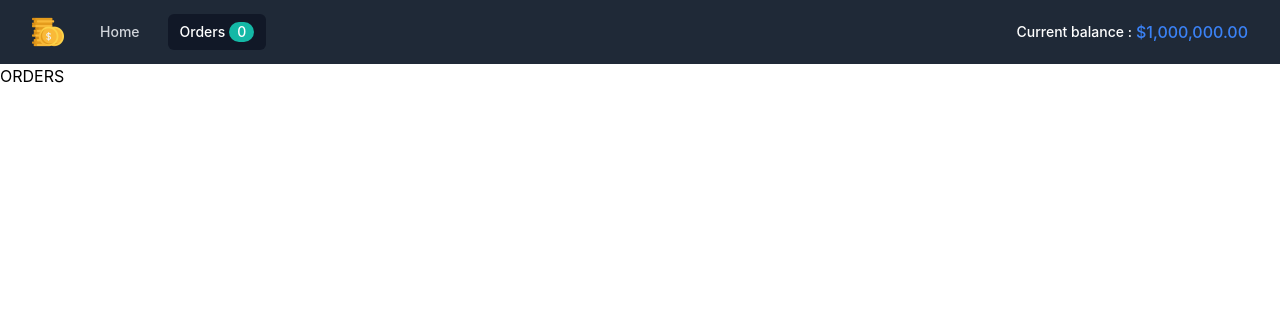
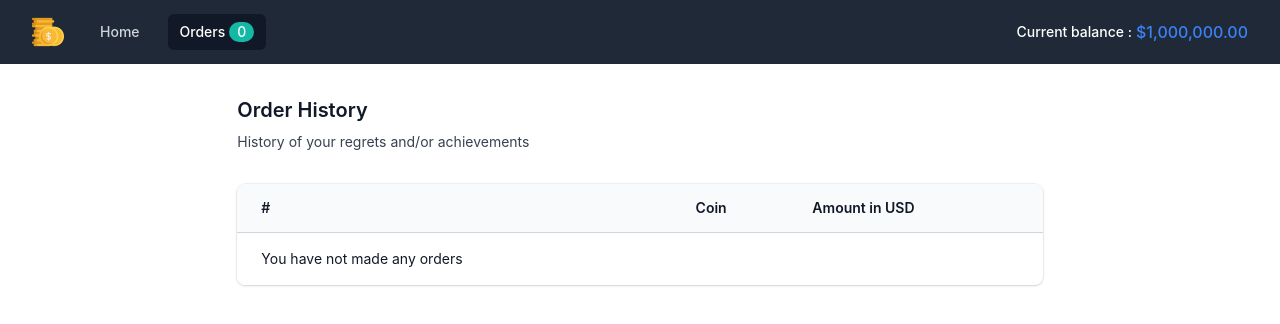
Before and after one commit to adrianchincm/buy-coins, a React (Create React App) app: page /orders in a window 1280 px wide. Shown: the top 324 px of the page. Built offline with nearby package versions, Linux system fonts and the light colour scheme.

Commit message:
finish orders page

```diff
--- a/src/components/home/buy-coins/BuyCoinsModal.tsx
+++ b/src/components/home/buy-coins/BuyCoinsModal.tsx
@@ -40,10 +40,10 @@ const BuyCoinsModal = ({
   );
 
   useEffect(() => {
-    amount === undefined || amount === ""
+    amount === undefined || amount === "" || orderCtx.balance < parseInt(amount)
       ? setEnableBuyButton(false)
       : setEnableBuyButton(true);
-  }, [amount]);
+  }, [amount, orderCtx.balance]);
 
   const handleAmountChange = (
     amount: string | undefined,
--- a/src/components/home/table/CoinRow.tsx
+++ b/src/components/home/table/CoinRow.tsx
@@ -3,11 +3,10 @@ import { formatCurrency } from "@coingecko/cryptoformat";
 
 type CoinRowProps = {
   coin: CoinTable;
-  open: boolean;
   setOpen: (coinSymbol: string, coinPrice: number, coinImage: string) => void;
 };
 
-const CoinRow = ({ coin, open, setOpen }: CoinRowProps) => {
+const CoinRow = ({ coin, setOpen }: CoinRowProps) => {
   return (
     <tr key={coin.id}>
       <td className="pl-6 py-4 text-sm text-gray-900 table-cell">
@@ -23,11 +22,9 @@ const CoinRow = ({ coin, open, setOpen }: CoinRowProps) => {
           {coin.name}
         </div>
         <dl className="font-normal lg:hidden">
-          <dt className="sr-only">Title</dt>s
           <dd className="mt-1 truncate text-gray-700">
             {formatCurrency(coin.current_price, "USD", "en")}
           </dd>
-          <dt className="sr-only sm:hidden">Email</dt>
           <dd className="mt-1 truncate text-gray-500 sm:hidden">
             Mcap {formatCurrency(coin.market_cap, "USD", "en")}
           </dd>
@@ -49,7 +46,10 @@ const CoinRow = ({ coin, open, setOpen }: CoinRowProps) => {
         {coin.price_change_percentage_24h.toFixed(2)}
       </td>
       <td className="py-4 pl-3 pr-4 text-right text-sm font-medium sm:pr-6">
-        <button className="text-indigo-600 hover:text-indigo-900" onClick={() => setOpen(coin.symbol, coin.current_price, coin.image)}>
+        <button
+          className="text-indigo-600 hover:text-indigo-900"
+          onClick={() => setOpen(coin.symbol, coin.current_price, coin.image)}
+        >
           Buy
         </button>
       </td>
--- a/src/components/home/table/CoinsTable.tsx
+++ b/src/components/home/table/CoinsTable.tsx
@@ -1,5 +1,6 @@
 import { CoinTable } from "../../../types/CoinType";
 import CoinRow from "./CoinRow";
+import { TableDescription } from "./TableDescription";
 import TableHeader from "./TableHeader";
 
 type CoinsTableProps = {
@@ -11,20 +12,13 @@ type CoinsTableProps = {
 const CoinsTable = ({ coins, open, setOpen }: CoinsTableProps) => {
   return (
     <div className="mx-auto lg:w-2/3 md:w-3/4 px-4 sm:px-6">
-      <div className="sm:flex sm:items-center">
-        <div className="sm:flex-auto">
-          <h1 className="text-xl font-semibold text-gray-900">Buy Coins!</h1>
-          <p className="mt-2 text-sm text-gray-700">
-            You have a million dollars! What coins will you buy?
-          </p>
-        </div>
-      </div>
+      <TableDescription />
       <div className="-mx-4 mt-8 overflow-hidden shadow ring-1 ring-black ring-opacity-5 sm:-mx-6 md:mx-0 md:rounded-lg">
         <table className="min-w-full divide-y divide-gray-300">
           <TableHeader />
           <tbody className="divide-y divide-gray-200 bg-white">
             {coins.map((coin) => (
-              <CoinRow coin={coin} open={open} setOpen={setOpen} />
+              <CoinRow coin={coin} setOpen={setOpen} />
             ))}
           </tbody>
         </table>
--- /dev/null
+++ b/src/components/home/table/TableDescription.tsx
@@ -0,0 +1,12 @@
+export const TableDescription = () => {
+  return (
+    <div className="sm:flex sm:items-center">
+      <div className="sm:flex-auto">
+        <h1 className="text-xl font-semibold text-gray-900">Buy Coins!</h1>
+        <p className="mt-2 text-sm text-gray-700">
+          You have a million dollars! What coins will you buy?
+        </p>
+      </div>
+    </div>
+  );
+};
--- /dev/null
+++ b/src/components/orders/table/OrderRow.tsx
@@ -0,0 +1,28 @@
+import { formatCurrency } from "@coingecko/cryptoformat";
+import { OrderResponse } from "../../../types/OrderType";
+
+type OrderRowProps = {
+  order: OrderResponse;
+  index: number;
+};
+
+const CoinRow = ({ order, index }: OrderRowProps) => {
+  return (
+    <tr key={order.id}>
+      <td className="pl-6 py-4 text-sm text-gray-900 table-cell">{index}</td>
+      <td className="w-full max-w-0 py-4 pl-4 pr-3 text-sm font-medium text-gray-900 sm:w-auto sm:max-w-none sm:pl-6">
+        <div className="flex items-center">{order.title.toUpperCase()}</div>
+        <dl className="font-normal lg:hidden">
+          <dd className="mt-1 truncate text-gray-700">
+            {formatCurrency(parseInt(order.body), "USD", "en")}
+          </dd>
+        </dl>
+      </td>
+      <td className="hidden px-3 py-4 text-sm text-gray-500 lg:table-cell">
+        {formatCurrency(parseInt(order.body), "USD", "en")}
+      </td>
+    </tr>
+  );
+};
+
+export default CoinRow;
--- /dev/null
+++ b/src/components/orders/table/OrdersTable.tsx
@@ -0,0 +1,34 @@
+import { useContext } from "react";
+import OrderContext from "../../../store/OrderContext";
+import OrderRow from "./OrderRow";
+import { TableDescription } from "./TableDescription";
+import TableHeader from "./TableHeader";
+
+const OrdersTable = () => {
+  const orderCtx = useContext(OrderContext);
+
+  return (
+    <div className="mx-auto lg:w-2/3 md:w-3/4 px-4 sm:px-6">
+      <TableDescription />
+      <div className="-mx-4 mt-8 overflow-hidden shadow ring-1 ring-black ring-opacity-5 sm:-mx-6 md:mx-0 md:rounded-lg">
+        <table className="table-auto min-w-full divide-y divide-gray-300">
+          <TableHeader />
+          <tbody className="divide-y divide-gray-200 bg-white">
+            {orderCtx.orders.map((order, index) => (
+              <OrderRow order={order} index={index + 1} />
+            ))}
+            {orderCtx.orders.length === 0 && (
+              <tr>
+                <td className="pl-6 py-4 text-sm text-gray-900 table-cell">
+                  You have not made any orders
+                </td>
+              </tr>
+            )}
+          </tbody>
+        </table>
+      </div>
+    </div>
+  );
+};
+
+export default OrdersTable;
--- /dev/null
+++ b/src/components/orders/table/TableDescription.tsx
@@ -0,0 +1,12 @@
+export const TableDescription = () => {
+  return (
+    <div className="sm:flex sm:items-center">
+      <div className="sm:flex-auto">
+        <h1 className="text-xl font-semibold text-gray-900">Order History</h1>
+        <p className="mt-2 text-sm text-gray-700">
+          History of your regrets and/or achievements
+        </p>
+      </div>
+    </div>
+  );
+};
--- /dev/null
+++ b/src/components/orders/table/TableHeader.tsx
@@ -0,0 +1,28 @@
+const TableHeader = () => {
+  return (
+    <thead className="bg-gray-50">
+      <tr>
+        <th
+          scope="col"
+          className="py-3.5 pl-4 pr-3 text-left text-sm font-semibold text-gray-900 sm:pl-6"
+        >
+          #
+        </th>
+        <th
+          scope="col"
+          className="py-3.5 pl-4 pr-3 text-left text-sm font-semibold text-gray-900 sm:pl-6"
+        >
+          Coin
+        </th>
+        <th
+          scope="col"
+          className="hidden px-3 py-3.5 text-left text-sm font-semibold text-gray-900 lg:table-cell"
+        >
+          Amount in USD
+        </th>
+      </tr>
+    </thead>
+  );
+};
+
+export default TableHeader;
--- a/src/pages/Home.tsx
+++ b/src/pages/Home.tsx
@@ -40,7 +40,7 @@ const Home = (props: any) => {
   } = useQuery("coins", () => getCoins());
 
   return (
-    <div className="my-8 ">
+    <div className="my-8">
       {!isError && !isLoading && (
         <CoinsTable
           coins={data as CoinTable[]}
--- a/src/pages/Orders.tsx
+++ b/src/pages/Orders.tsx
@@ -1,5 +1,11 @@
+import OrdersTable from "../components/orders/table/OrdersTable";
+
 const Orders = (props: any) => {
-  return <div>ORDERS</div>;
+  return (
+    <div className="my-8">
+      <OrdersTable />
+    </div>
+  );
 };
 
 export default Orders;
```
